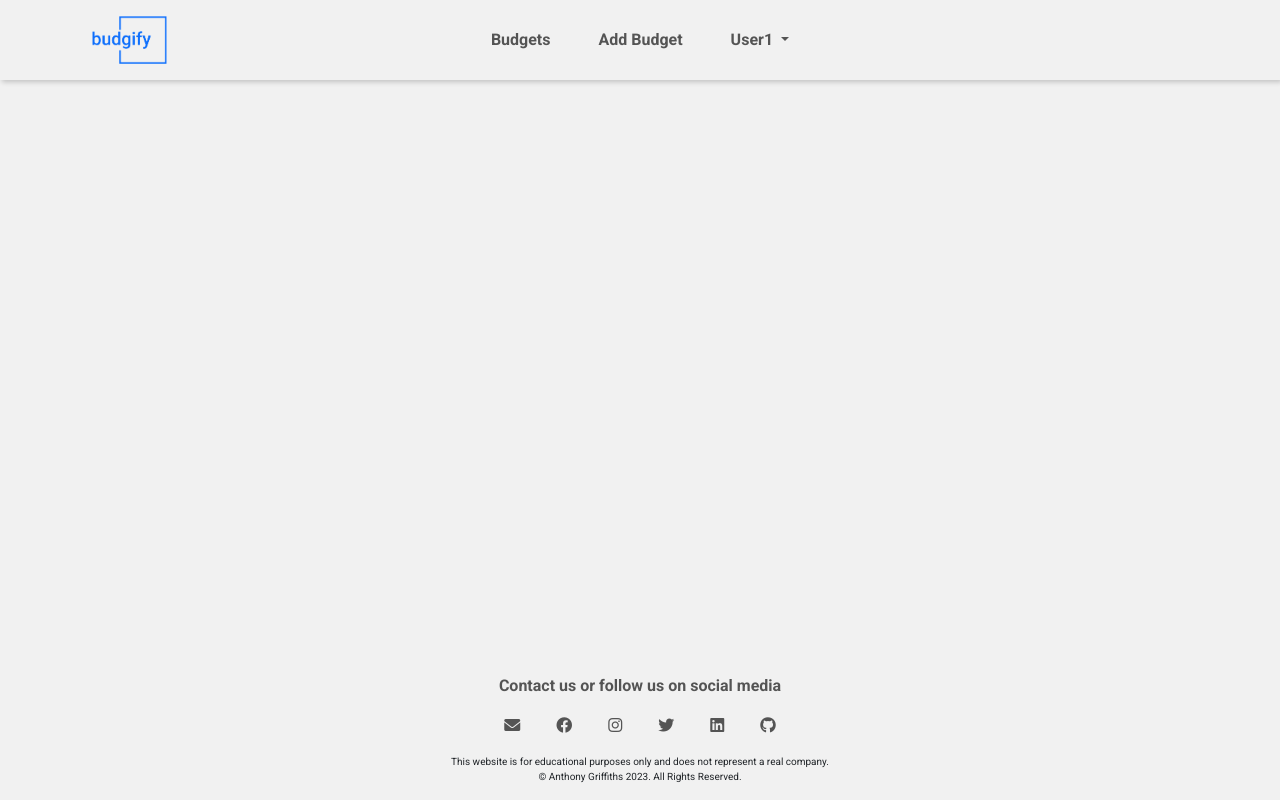
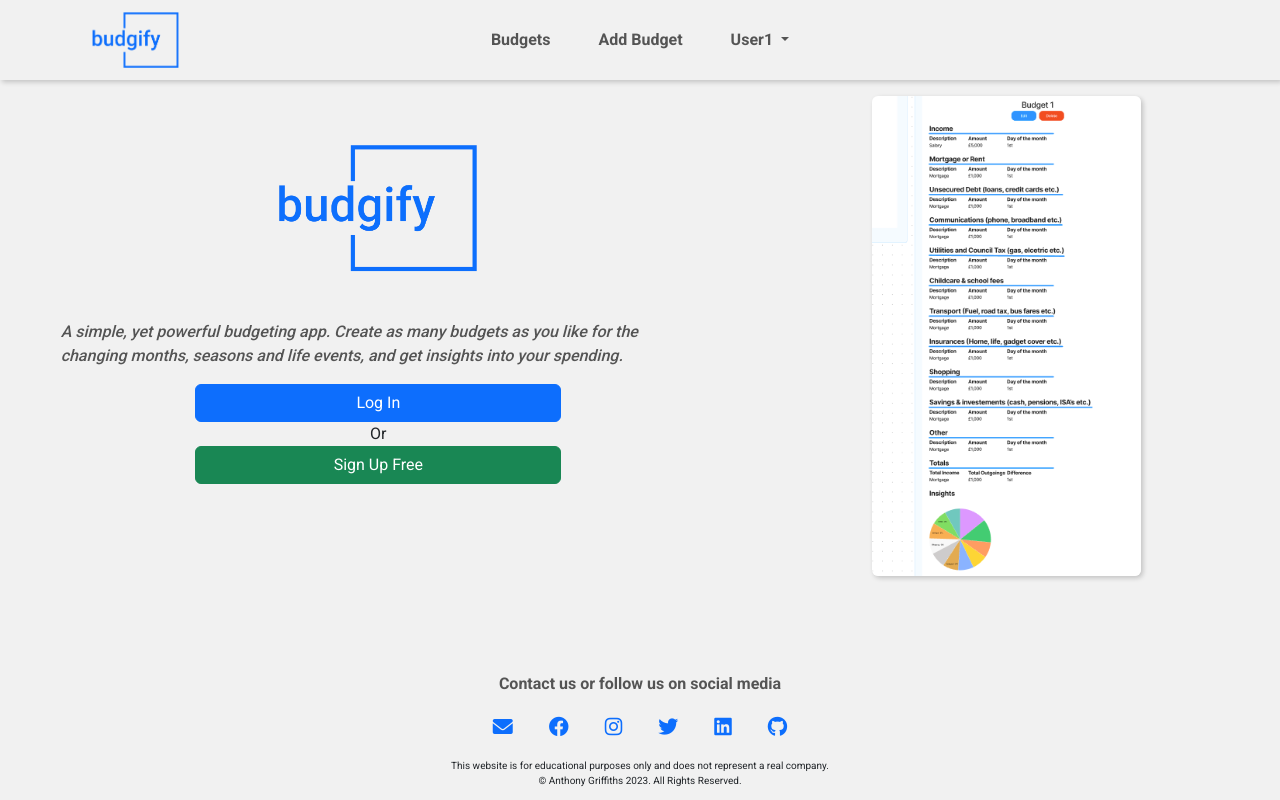
Before and after one commit to Ant2210/budgify, a Flask app: page / in a window 1280 px wide. Run offline with Flask 3, Linux system fonts and the light colour scheme.

Commit message:
Create welcome.html

```diff
--- a/budgify/routes.py
+++ b/budgify/routes.py
@@ -5,4 +5,4 @@ from budgify.models import User, BudgetPlanner, Transaction
 
 @app.route("/")
 def home():
-    return render_template("base.html")
+    return render_template("welcome.html")
--- a/budgify/static/css/style.css
+++ b/budgify/static/css/style.css
@@ -1,26 +1,42 @@
+/*** GLOBAL STYLING ***/
+/* Color Variables */
+:root {
+  --primary-color: rgba(0, 0, 0, 0.65);
+  --secondary-color: #0d6efd;
+  --bg-color: rgb(241, 241, 241);
+  --shadow-color: rgba(0, 0, 0, 0.2);
+}
+
 body {
   font-family: Roboto, 'Open Sans', 'Helvetica Neue', sans-serif;
-  background-color: rgb(241, 241, 241);
+  background-color: var(--bg-color);
+}
+
+.content-container {
+  min-height: calc(100vh - 8rem);
+  padding-top: 6rem;
+  padding-bottom: 1rem;
 }
 
 /* Navbar */
 .logo {
-  height: 3rem;
+  height: 3.5rem;
 }
 
 nav {
+  background-color: var(--bg-color);
   height: 5rem;
-  box-shadow: 2px 2px 5px rgba(0, 0, 0, 0.2);
+  box-shadow: 2px 2px 5px var(--shadow-color);
 }
 
 .nav-item, a {
   padding: 0 1rem;
   font-weight: bold;
-  color: rgba(0, 0, 0, 0.65);
+  color: var(primary-color);
 }
 
 nav .nav-item a:hover, a:hover {
-  color: #0d6efd;
+  color: var(--secondary-color);
 }
 
 .dropdown-item {
@@ -46,13 +62,17 @@ nav .nav-item a:hover, a:hover {
 }
 
 /* Footer */
+footer {
+  height: 8rem;
+}
+
 .disclaimer {
   font-size: 10px;
 }
 
 .socials-container {
   font-weight: bold;
-  color: rgba(0, 0, 0, 0.65);
+  color: var(--primary-color);
   text-align: center;
 }
 
@@ -63,4 +83,22 @@ footer ul {
 .socials {
   list-style: none;
   display: inline-block;
+  font-size: 1.25rem;
 }
+
+/*** WELCOME PAGE ***/
+#welcome-image {
+  height: 60vh;
+  box-shadow: 2px 2px 5px var(--shadow-color);
+  border-radius: 6px;
+}
+
+#welcome-logo {
+  height: 8rem;
+  width: auto;
+}
+
+#tag-line {
+  color: var(--primary-color);
+  max-width: 90%;
+}
--- a/budgify/templates/base.html
+++ b/budgify/templates/base.html
@@ -28,7 +28,8 @@
 
     <title>Budgify</title>
   </head>
-  <body class="d-flex flex-column min-vh-100">
+  <body>
+
     <!-- Navbar -->
     <nav class="navbar fixed-top navbar-expand-lg">
       <div class="container-fluid">
@@ -95,7 +96,14 @@
       </div>
     </nav>
 
-    <footer class="mt-auto">
+    <div class="content-container">
+      {% block content %}
+
+      {% endblock %}
+    </div>
+
+    <!-- Footer -->
+    <footer class="container-fluid">
       <div class="row">
       </div>
       <div class="col-12 socials-container">
--- /dev/null
+++ b/budgify/templates/welcome.html
@@ -0,0 +1,33 @@
+{% extends "base.html" %} {% block content %}
+
+<section>
+  <div class="container-fluid row m-0">
+    <div class="col-12 col-md-7">
+      <div class="row">
+        <img
+          id="welcome-logo"
+          class="mx-auto mt-5"
+          src="{{ url_for('static', filename='images/logo.webp') }}"
+          alt="Budgify Logo" />
+      </div>
+      <div class="row py-5">
+        <p id="tag-line" class="mx-auto fw-medium fst-italic">
+          A simple, yet powerful budgeting app. Create as many budgets as you
+          like for the changing months, seasons and life events, and get
+          insights into your spending.
+        </p>
+        <a href="" class="btn btn-primary w-50 mx-auto">Log In</a>
+        <span class="mx-auto w-75 text-center">Or</span>
+        <a href="" class="btn btn-success w-50 mx-auto">Sign Up Free</a>
+      </div>
+    </div>
+    <div class="col-12 col-md-5 text-center">
+      <img
+        id="welcome-image"
+        src="{{ url_for('static', filename='images/placeholder.PNG') }}"
+        alt="placeholder" />
+    </div>
+  </div>
+</section>
+
+{% endblock %}
```
Also changed, not shown: budgify/static/images/placeholder.PNG (added).
